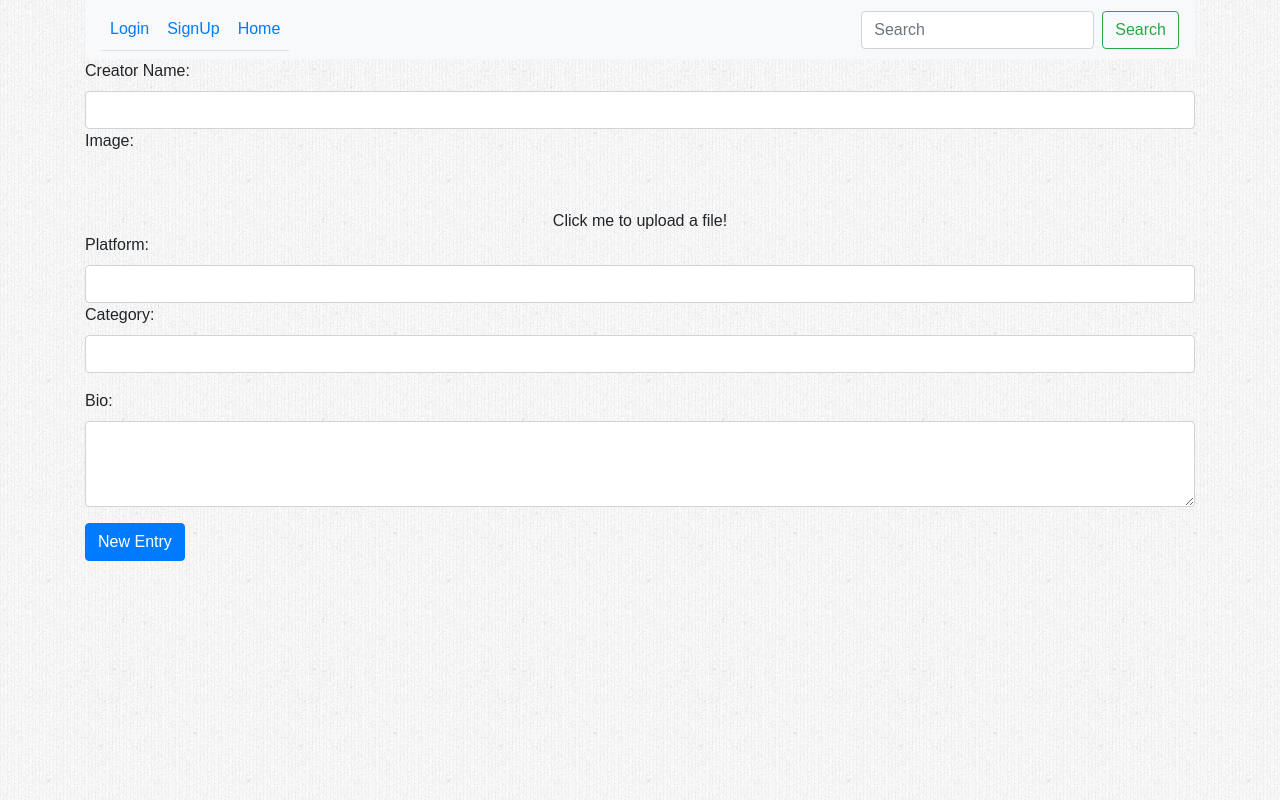
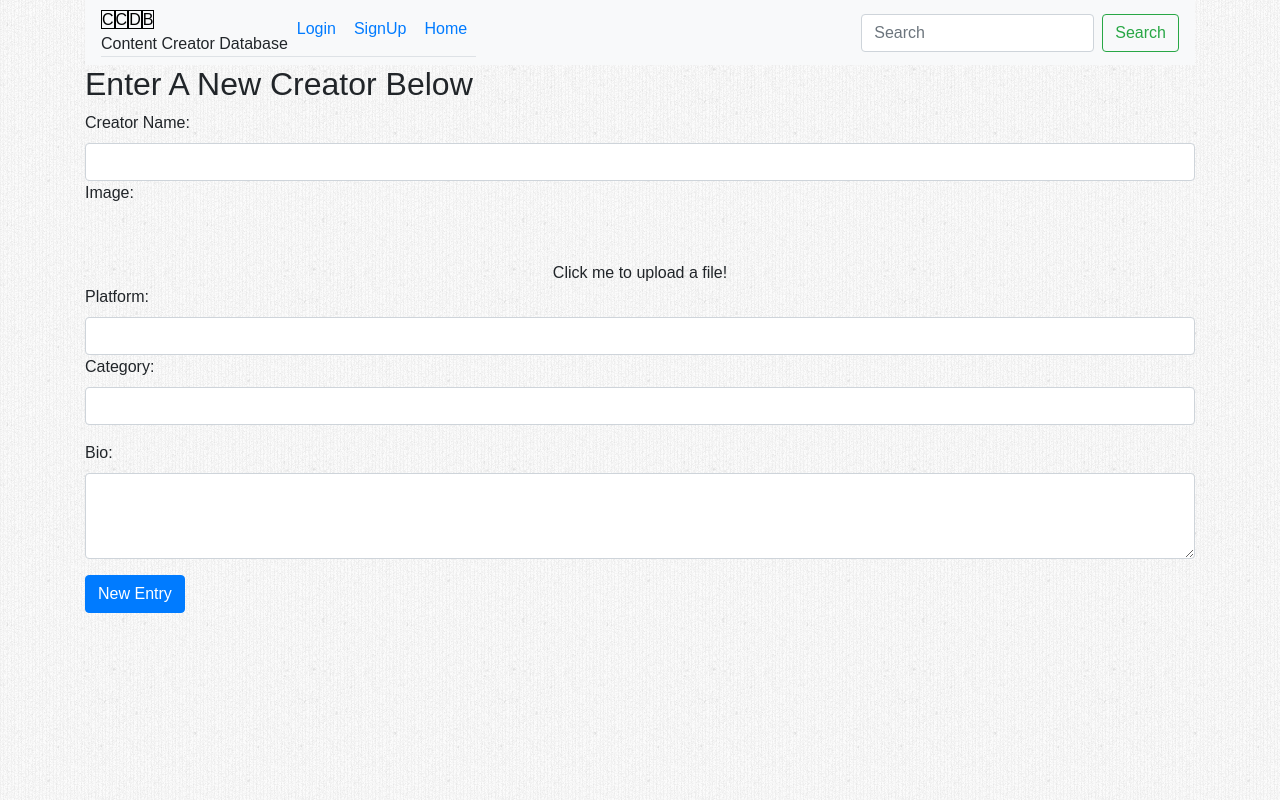
Before and after one commit to 81Jeremiah/content-creator-database, a React (Create React App) app in the folder client/: page /new in a window 1280 px wide. Built offline with nearby package versions, Linux system fonts and the light colour scheme.

Commit message:
updated drop zone to confirm uploaded image

```diff
--- a/client/src/components/creators/CreatorForm.js
+++ b/client/src/components/creators/CreatorForm.js
@@ -5,7 +5,7 @@ import { withRouter, Redirect } from 'react-router-dom'
 import { connect } from 'react-redux'
 // import { withRouter, Redirect } from 'react-router-dom'
 import { createCreator } from '../../actions/creatorActions'
-
+import PreviewImage from './PreviewImage'
 
 
 class CreatorForm extends Component {
@@ -62,22 +62,27 @@ class CreatorForm extends Component {
        return <Redirect to="/" />
      }
      return(
-    <Form onSubmit={this.handleSubmit}>
+    <Form className="creator-form" onSubmit={this.handleSubmit}>
+      <h2>Enter A New Creator Below</h2>
       <Form.Group controlId="exampleForm.ControlInput1">
         <Form.Label>Creator Name:</Form.Label>
       <Form.Control type="text" name="creator_name" value={this.state.creator_name} onChange={this.handleChange}/>
 
       <Form.Label>Image:</Form.Label>
+
         <div className="text-center mt-5">
+
           <Dropzone onDrop={this.onDrop} accept="image/png, image/gif,image/jpg,image/jpeg" >
 
             {({getRootProps, getInputProps}) => (
               <div {...getRootProps()}>
                 <input {...getInputProps()} />
-                Click me to upload a file!
+              {this.state.image !== null ? "File Uploaded" :
+              "Click me to upload a file!" }
               </div>
             )}
           </Dropzone>
+
         </div>
 
       <Form.Label>Platform:</Form.Label>
--- a/client/src/routes/NavigationBar.js
+++ b/client/src/routes/NavigationBar.js
@@ -12,7 +12,6 @@ class NavigationBar extends Component {
     this.props.logout()
   }
 
-  debugger
 
 render() {
   const guestView = (
@@ -22,9 +21,18 @@ render() {
             {/* <Navbar.Brand> */}
 
             {/* </Navbar.Brand> */}
+
             <Navbar.Toggle aria-controls="basic-navbar-nav" />
             <Navbar.Collapse id="basic-navbar-nav">
               <Nav variant="tabs" className="mr-auto">
+                <div class="CCDB-logo">
+                      <span>C</span>
+                      <span>C</span>
+                      <span>D</span>
+                      <span>B</span>
+
+                    <br/>Content Creator Database
+                  </div>
                 <Nav.Link><Link to="/login">Login</Link></Nav.Link>
                 <Nav.Link><Link to="/signup">SignUp</Link></Nav.Link>
                 <Nav.Link><Link to="/">Home</Link></Nav.Link>
```
Also changed, not shown: client/src/components/creators/CreatorList.js (+6 -5 lines).
